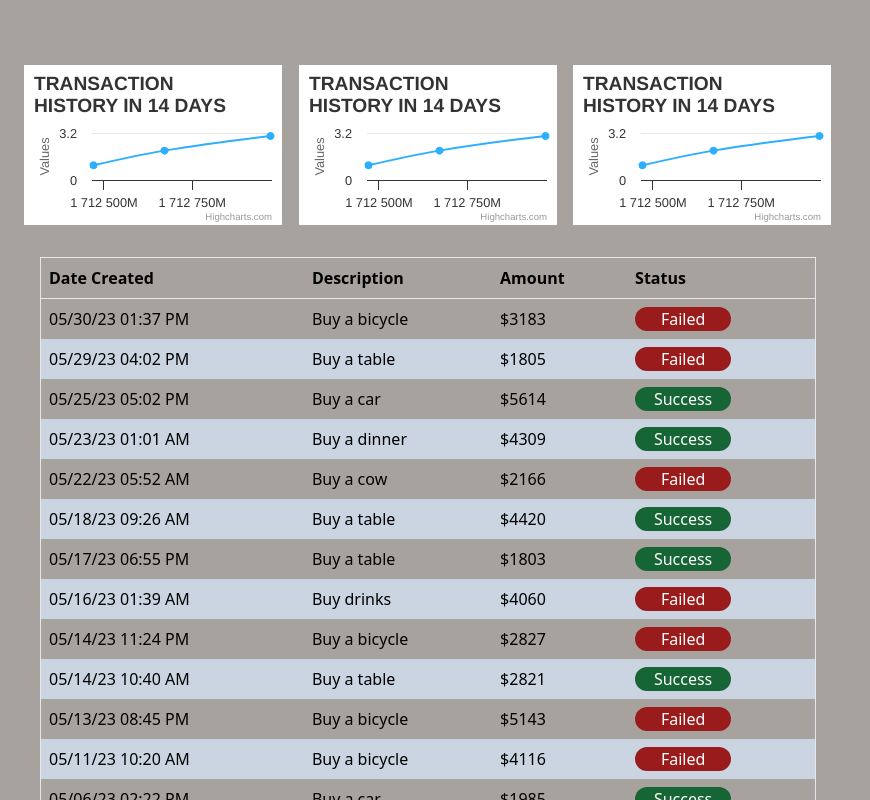
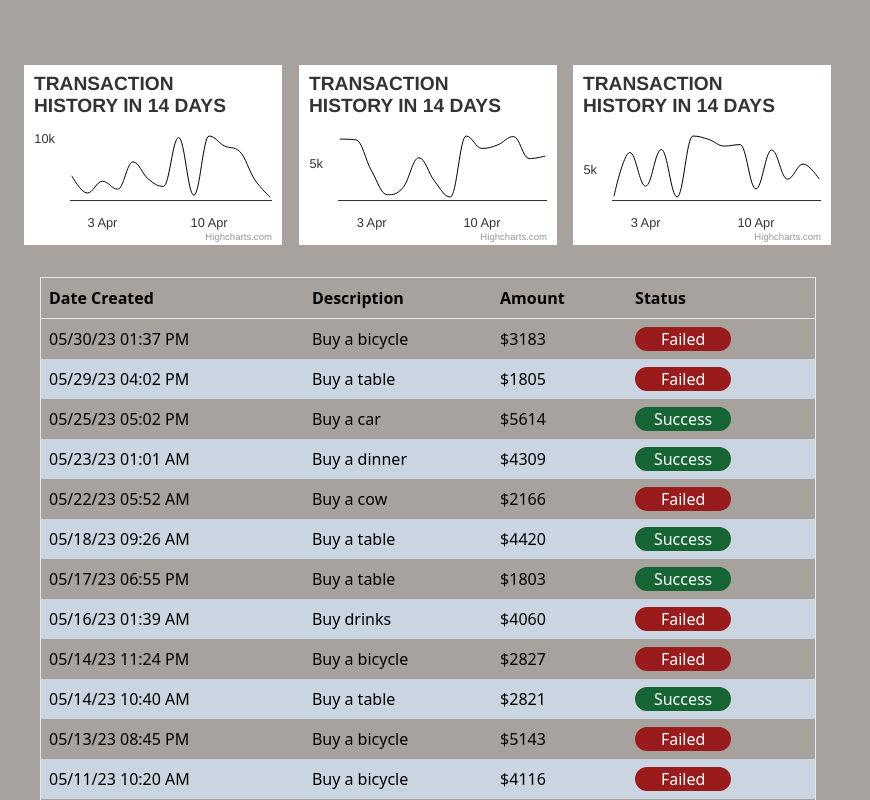
Before and after one commit to lee926427/cycatena_take_home, a React (Vite) app: page / in a window 1280 px wide. Shown: the top 800 px of the page, without its empty margins (0-870 px from the left). Built offline with nearby package versions, Linux system fonts and the light colour scheme.

Commit message:
refactor: 💡 adject style

```diff
--- a/src/api/fetchTransactionHistory.ts
+++ b/src/api/fetchTransactionHistory.ts
@@ -1,13 +1,20 @@
+import { add } from "date-fns";
+
 export async function fetchTransactionHistory(
   days: number,
 ): Promise<number[][]> {
   return new Promise((resolve) => {
+    const mockData: number[][] = [];
+
+    for (let i = 0; i < days; i++) {
+      mockData.push([
+        Date.UTC(2023, 3, i + 1),
+        Math.round(Math.random() * 10000) + 400,
+      ]);
+    }
+
     setTimeout(() => {
-      resolve([
-        [1712471088417, 1],
-        [1712671088417, 2],
-        [1712971088417, 3],
-      ]);
+      resolve(mockData);
     }, 3000);
   });
 }
--- a/src/components/PaymentHistoryTable/PaymentHistoryTable.tsx
+++ b/src/components/PaymentHistoryTable/PaymentHistoryTable.tsx
@@ -16,7 +16,7 @@ import { makePaymentHistoryData } from "../../constants";
 const columnHelper = createColumnHelper<PaymentHistoryProps>();
 
 export function PaymentHistoryTable() {
-  const [data, setData] = useState<null | PaymentHistoryProps[]>(null);
+  const [data, setData] = useState<PaymentHistoryProps[]>([]);
   const [sorting, setSorting] = useState<SortingState>([
     {
       id: "dateCreated",
@@ -80,7 +80,7 @@ export function PaymentHistoryTable() {
     }, 3000);
   }, []);
 
-  if (data === null) {
+  if (data.length === 0) {
     return <div className="">loading</div>;
   }
 
--- a/src/components/TransactionHistoryChart/TransactionHistoryChart.tsx
+++ b/src/components/TransactionHistoryChart/TransactionHistoryChart.tsx
@@ -10,7 +10,7 @@ type TransactionHistoryChartProps = {
 export function TransactionHistoryChart({
   days = 14,
 }: TransactionHistoryChartProps) {
-  const [data, setData] = useState<number[][]>([]);
+  const [data, setData] = useState<[Date, number][]>([]);
 
   const getTransactionHistory = useCallback(async () => {
     const transactionHistory = await fetchTransactionHistory(days);
@@ -28,14 +28,43 @@ export function TransactionHistoryChart({
       align: "left",
     },
     chart: {
-      height: 160,
+      height: 180,
+    },
+    xAxis: {
+      type: "datetime",
+      tickWidth: 0,
+      dateTimeLabelFormats: {
+        month: "%b. %e",
+        year: "%b",
+      },
+    },
+    yAxis: {
+      endOnTick: false,
+      startOnTick: false,
+      gridLineWidth: 0,
+      title: {
+        text: null,
+      },
     },
     series: [
       {
+        name: "Transactions",
         type: "spline",
         data: data,
       },
     ],
+    plotOptions: {
+      spline: {
+        color: "#000000",
+        lineWidth: 1,
+        marker: {
+          enabled: false,
+        },
+      },
+    },
+    tooltip: {
+      pointFormat: "Transactions: {point.y} <br>",
+    },
     legend: { enabled: false },
   };
 
```
